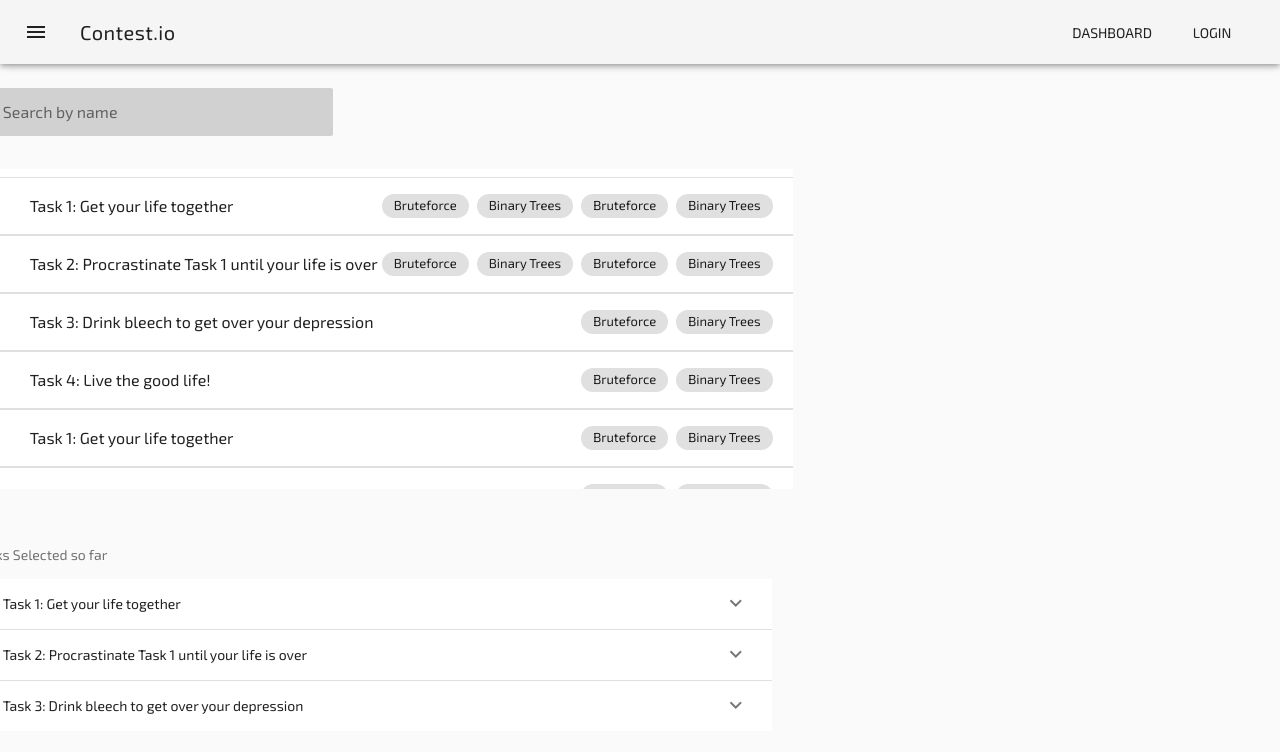
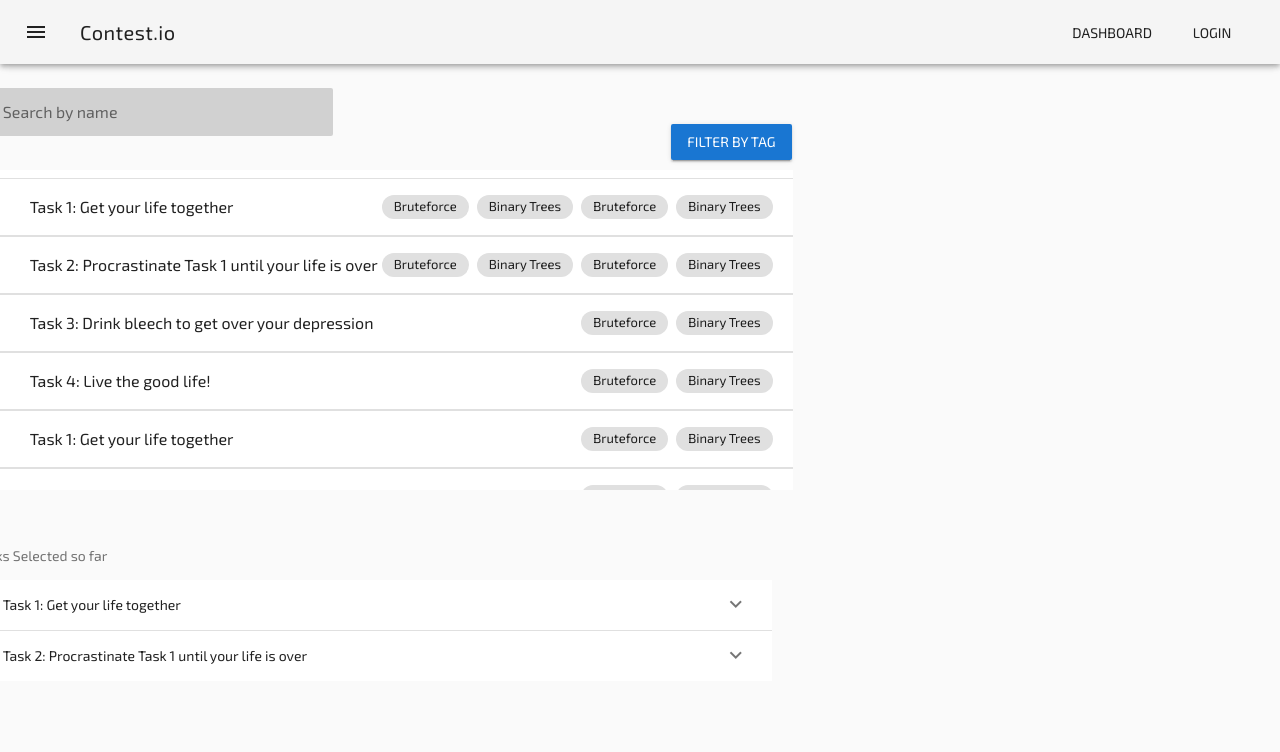
Before and after one commit to waffle-iron/contest.io, a Vue app in the folder client/: page /contestcreate in a window 1280 px wide. Shown: the top 752 px of the page. Built offline with nearby package versions, Linux system fonts and the light colour scheme.

Commit message:
feat$(Vue): Add task manipulation
Add task selection/deletion from contest

```diff
--- a/client/src/components/CreateContest.vue
+++ b/client/src/components/CreateContest.vue
@@ -9,7 +9,12 @@
           <!-- Add tasks -->
           <v-flex xs10 id="taskselection">
             <!-- TODO: Add Filter and Search options -->
-            <v-text-field prepend-icon="search" v-model="searchtitle" label="Search by name" solo-inverted class="mx-0 search" clearable="true" flat></v-text-field>
+            <div style="width: 100%;">
+              <v-text-field prepend-icon="search" v-model="searchtitle" label="Search by name" solo-inverted class="mx-0 search" :clearable="true" flat></v-text-field>
+              <v-menu style="margin-left: 84.5%; margin-top: -40px;">
+                <v-btn color="primary" dark slot="activator">Filter by tag</v-btn>
+              </v-menu>
+            </div>
             <!-- container for task selection -->
             <div style="height: 320px; overflow: scroll;">
               <v-list>
@@ -24,7 +29,7 @@
 
                      <v-list-tile-action>
                        <!-- <v-btn absolute fab center small color="light-green accent-3"> -->
-                         <v-icon>add</v-icon>
+                         <v-icon @click="addTask(item.id)">add</v-icon>
                        <!-- </v-btn> -->
                      </v-list-tile-action>
 
@@ -47,7 +52,7 @@
             <v-subheader style="margin-top: 5%;"> Tasks Selected so far </v-subheader>
             <v-expansion-panel popout>
 
-             <v-expansion-panel-content v-for="item in tasks" :key="item.title">
+             <v-expansion-panel-content v-for="item in tasks" :key="item.id">
 
                <div slot="header">{{ item.title }}</div>
 
@@ -62,7 +67,7 @@
 
                 <!-- TODO: add link to codeforces -->
                 <v-card-actions>
-                  <v-btn flat color="red" to="https://www.codeforces.org">Remove</v-btn>
+                  <v-btn flat color="red" @click="removeTask(item.id)">Remove</v-btn>
                   <v-btn flat color="orange" to="https://www.codeforces.org">Solve</v-btn>
                 </v-card-actions>
 
@@ -122,12 +127,26 @@ export default {
       ],
     tasks: [
       { title: 'Task 1: Get your life together', tags: ['Bruteforce', 'Binary Trees', 'Bruteforce', 'Binary Trees', 'Bruteforce', 'Binary Trees'] },
-      { title: 'Task 2: Procrastinate Task 1 until your life is over', tags: ['Bruteforce', 'Binary Trees', 'Bruteforce', 'Binary Trees', 'Bruteforce', 'Binary Trees'] },
-      { title: 'Task 3: Drink bleech to get over your depression', tags: ['Bruteforce', 'Binary Trees'] }
+      { title: 'Task 2: Procrastinate Task 1 until your life is over', tags: ['Bruteforce', 'Binary Trees', 'Bruteforce', 'Binary Trees', 'Bruteforce', 'Binary Trees'] }
     ]
     }
   },
+  methods: {
+    // This method moves task object from items array to tasks array
+    addTask(id) {
+      var temp = this.items.find(x => x.id === id)
+      this.items.splice(this.items.indexOf(temp), 1);
+      this.tasks.push(temp);
+    },
+    // This method moves task object from tasks array to items array
+    removeTask(id) {
+      var temp = this.tasks.find(x => x.id === id)
+      this.tasks.splice(this.tasks.indexOf(temp), 1);
+      this.items.push(temp);
+    }
+  },
   computed: {
+    // This filters tasks by title
     filteredItems() {
       return this.items.filter((i) => {
         if(this.searchtitle)
@@ -152,6 +171,6 @@ export default {
 
 .search {
   width: 45%;
-  margin-bottom: 5px;
+  margin-bottom: -15px;
 }
 </style>
```
